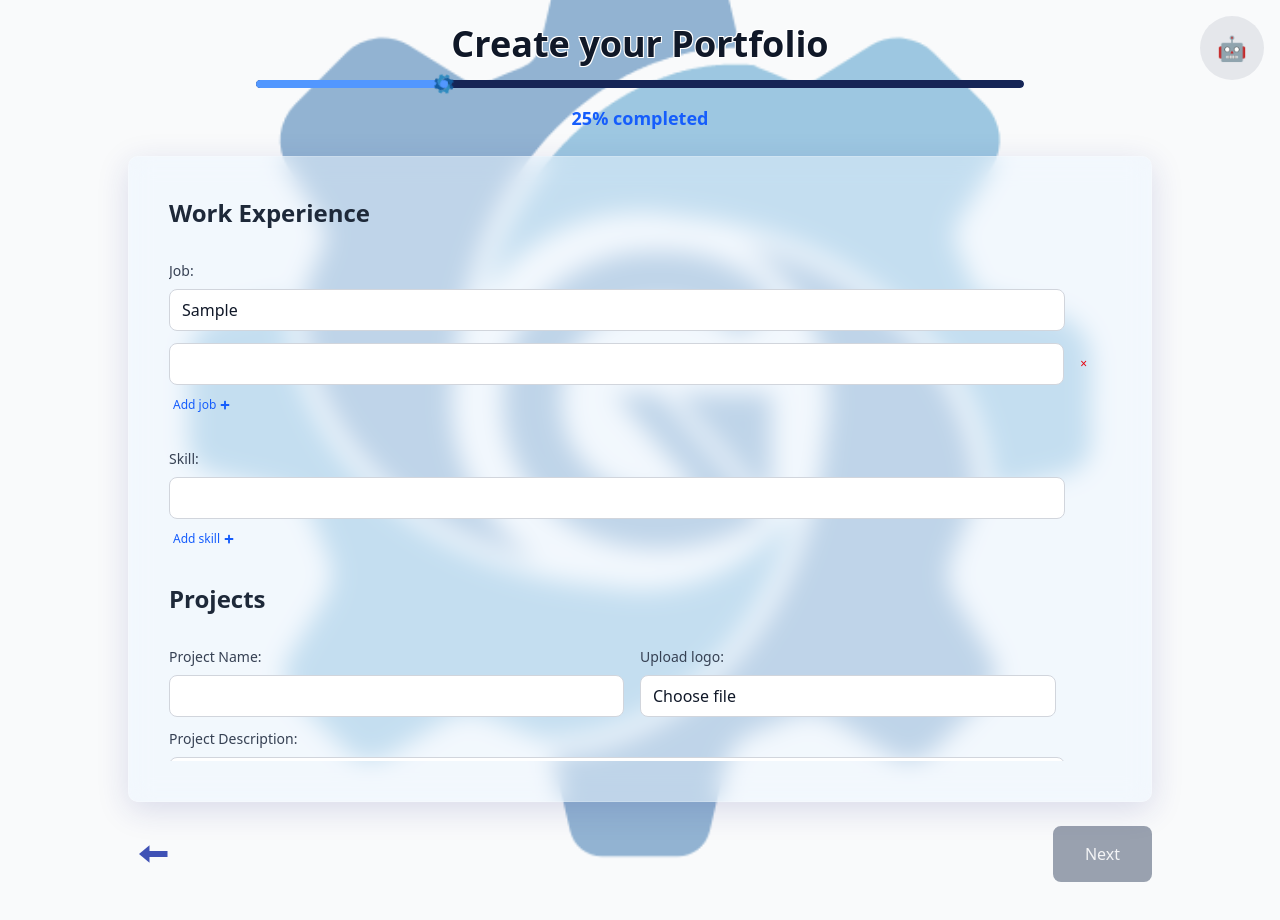
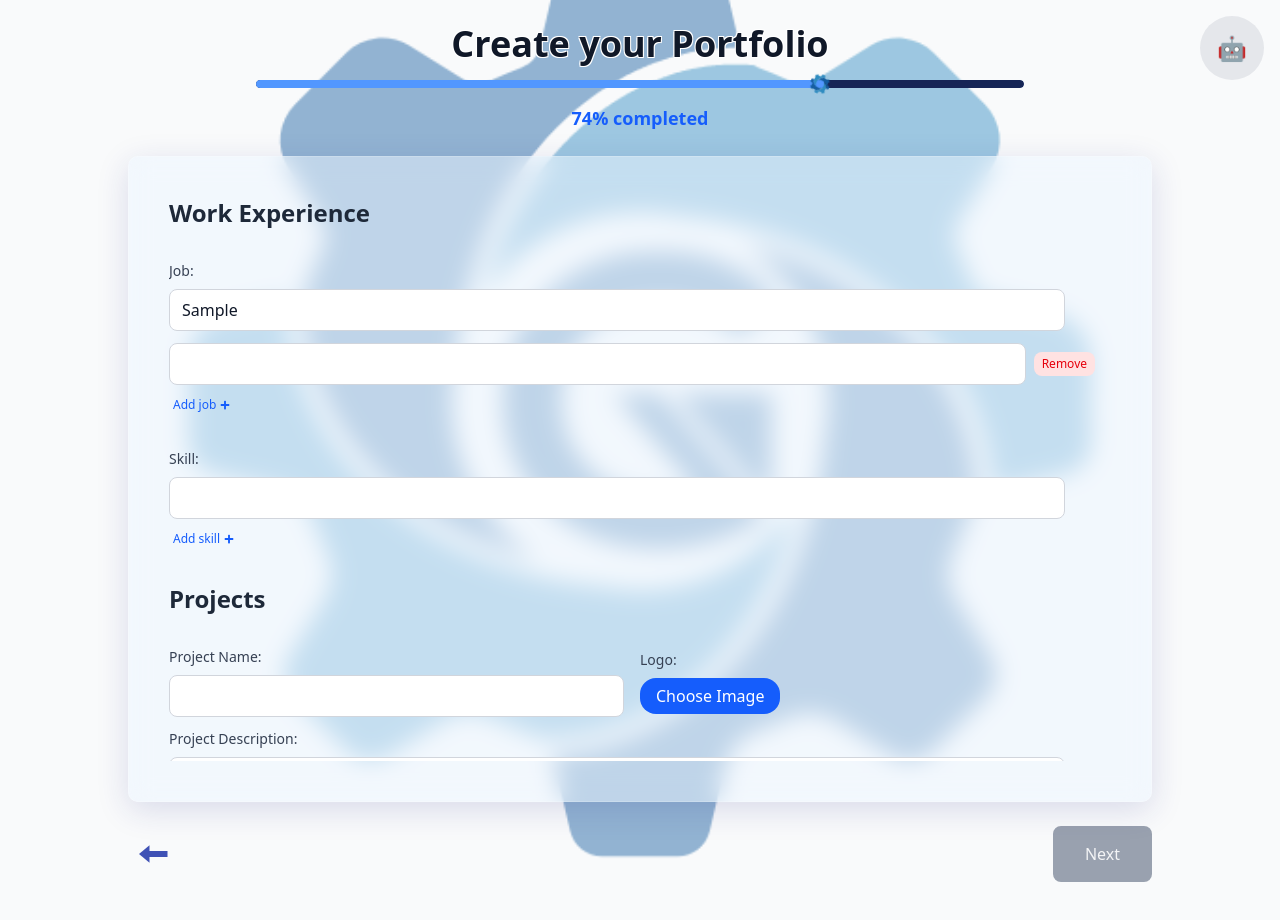
Before and after one commit to ICPEP-SE-CITU/GearFolio, a Next.js app: page /portfolio_creation_page/6_work_experience in a window 1280 px wide. Both pictures are taken after typing "Sample" into the empty fields and a click on the button "Add job". Shown: the top 920 px of the page. Built offline with nearby package versions, Linux system fonts and the light colour scheme.

Commit message:
page 5, 6, 7 clean up

```diff
--- a/src/app/(routes)/portfolio_creation_page/5_upload_certificates/page.js
+++ b/src/app/(routes)/portfolio_creation_page/5_upload_certificates/page.js
@@ -94,7 +94,7 @@ export default function CertificatesPage() {
     setCertificates(prev => prev.filter((_, index) => index !== indexToRemove));
   };
 
-  //const canProceed = certificates.length > 0 && description.trim().length > 0;
+  const canProceed = certificates.length > 0;
 
   // Function to open the modal and set the selected image
   const openModal = (cert) => {
@@ -272,7 +272,11 @@ export default function CertificatesPage() {
           <div className="absolute -bottom-12 right-0">
             <Link
               href="/portfolio_creation_page/6_work_experience"
-              className="py-2 px-8 font-medium rounded-md focus:outline-none focus:ring-2 focus:ring-offset-2 focus:ring-blue-500 transition-all duration-200 bg-blue-600 text-white hover:bg-blue-700"
+              className={`py-2 px-8 font-medium rounded-md focus:outline-none focus:ring-2 focus:ring-offset-2 focus:ring-blue-500 transition-all duration-200 ${canProceed
+                  ? "bg-blue-600 text-white hover:bg-blue-700"
+                  : "bg-gray-400 text-gray-100 cursor-not-allowed"
+                }`}
+              onClick={(e) => !canProceed && e.preventDefault()}
             >
               Next
             </Link>
--- a/src/app/(routes)/portfolio_creation_page/6_work_experience/page.js
+++ b/src/app/(routes)/portfolio_creation_page/6_work_experience/page.js
@@ -15,18 +15,35 @@ export default function WorkExperiencePage() {
     description: "",
     link: ""
   }]);
-  const [progress, setProgress] = useState(15);
-  const [targetProgress, setTargetProgress] = useState(15);
+  const [progress, setProgress] = useState(69);
+  const [targetProgress, setTargetProgress] = useState(69);
+  const [projectLinkErrors, setProjectLinkErrors] = useState([false]);
 
   useEffect(() => {
-    let newProgress = 15;
+    const baseProgress = 69; // Progress starts at 69%
+    const maxProgress = 83;  // Progress ends at 83%
+    let addedProgress = 0;
+    const progressForJobs = 5;
+    const progressForSkills = 4;
+    const progressForProjects = 5;
 
-    if (jobs.some(j => j.trim())) newProgress += 10;
-    if (skills.some(s => s.trim())) newProgress += 10;
-    if (projects.some(p => p.name.trim())) newProgress += 10;
+    // Add progress if at least one job exists with content
+    if (jobs.some(j => j.trim() !== "")) {
+      addedProgress += progressForJobs;
+    }
+    // Add progress if at least one skill exists with content
+    if (skills.some(s => s.trim() !== "")) {
+      addedProgress += progressForSkills;
+    }
+    // Add progress if at least one project exists with a name
+    // (Could add more checks for logo/desc/link if needed for progress)
+    if (projects.some(p => p.name.trim() !== "")) {
+      addedProgress += progressForProjects;
+    }
 
-    newProgress = Math.min(45, newProgress);
-    setTargetProgress(newProgress);
+    // Calculate the final target progress
+    const newTargetProgress = Math.min(maxProgress, baseProgress + addedProgress);
+    setTargetProgress(newTargetProgress);
   }, [jobs, skills, projects]);
 
   useEffect(() => {
@@ -64,6 +81,7 @@ export default function WorkExperiencePage() {
     newSkills[index] = value;
     setSkills(newSkills);
   };
+
   const removeSkill = (index) => {
     if (skills.length > 1) {
       const newSkills = [...skills];
@@ -79,25 +97,44 @@ export default function WorkExperiencePage() {
       description: "",
       link: ""
     }]);
+    setProjectLinkErrors(prevErrors => [...prevErrors, false]);
   };
 
   const updateProject = (index, field, value) => {
     const newProjects = [...projects];
     newProjects[index][field] = value;
     setProjects(newProjects);
+
+    if (field === 'link') {
+      const isValid = !value || value.startsWith("https://");
+      const newErrors = [...projectLinkErrors];
+      newErrors[index] = !isValid; //Error flag to true if NOT valid
+      setProjectLinkErrors(newErrors);
+    }
   };
 
   const removeProject = (index) => {
     if (projects.length > 1) {
-      const newProjects = [...projects];
-      newProjects.splice(index, 1);
+      const newProjects = projects.filter((_, i) => i !== index);
       setProjects(newProjects);
+
+      const newErrors = projectLinkErrors.filter((_, i) => i !== index);
+      setProjectLinkErrors(newErrors);
     }
   };
 
-  const canProceed = jobs.some(j => j.trim()) &&
-                    skills.some(s => s.trim()) &&
-                    projects.some(p => p.name.trim());
+  const canProceed =
+    // Must have at least one non-empty job entry
+    jobs.some(job => job.trim()) &&
+    // Must have at least one non-empty skill entry
+    skills.some(skill => skill.trim()) &&
+    // CHANGED: Must have at least one project where logo, description, AND a valid link are present
+    projects.some(project =>
+      project.logo !== null &&                     // Check if logo file object exists
+      project.description.trim() !== "" &&       // Check if description is non-empty
+      project.link.startsWith("https://")        // Check if link starts with https://
+      && project.name.trim() !== ""
+    );
 
   return (
     <div className="min-h-screen flex flex-col items-center justify-center bg-gray-50 p-6 relative overflow-hidden">
@@ -164,15 +201,15 @@ export default function WorkExperiencePage() {
                           type="text"
                           value={job}
                           onChange={(e) => updateJob(index, e.target.value)}
-                          className="w-full max-w-4xl px-3 py-2 border border-gray-300 rounded-md focus:outline-none focus:ring-2 focus:ring-blue-500 bg-white text-gray-900"
+                          className="w-full max-w-4xl px-3 py-2 border border-gray-300 rounded-md focus:outline-none bg-white text-gray-900"
                         />
                         {index > 0 && (
                           <button
                             type="button"
                             onClick={() => removeJob(index)}
-                            className="px-2 py-1 text-xs text-red-600 hover:bg-red-50 rounded"
+                            className="px-2 py-1 text-xs bg-red-100 text-red-600 hover:bg-red-200 rounded-md transition-colors"
                           >
-                            ×
+                            Remove
                           </button>
                         )}
                       </div>
@@ -202,15 +239,15 @@ export default function WorkExperiencePage() {
                           type="text"
                           value={skill}
                           onChange={(e) => updateSkill(index, e.target.value)}
-                          className="w-full max-w-4xl px-3 py-2 border border-gray-300 rounded-md focus:outline-none focus:ring-2 focus:ring-blue-500 bg-white text-gray-900"
+                          className="w-full max-w-4xl px-3 py-2 border border-gray-300 rounded-md focus:outline-none bg-white text-gray-900"
                         />
                         {index > 0 && (
                           <button
                             type="button"
                             onClick={() => removeSkill(index)}
-                            className="px-2 py-1 text-xs text-red-600 hover:bg-red-50 rounded"
+                            className="px-2 py-1 text-xs bg-red-100 text-red-600 hover:bg-red-200 rounded-md transition-colors"
                           >
-                            ×
+                            Remove
                           </button>
                         )}
                       </div>
@@ -242,24 +279,46 @@ export default function WorkExperiencePage() {
                             type="text"
                             value={project.name}
                             onChange={(e) => updateProject(index, 'name', e.target.value)}
-                            className="w-full max-w-lg px-3 py-2 border border-gray-300 rounded-md focus:outline-none focus:ring-2 focus:ring-blue-500 bg-white text-gray-900"
+                            className="w-full max-w-lg px-3 py-2 border border-gray-300 rounded-md focus:outline-none bg-white text-gray-900"
                           />
                         </div>
                         <div className="w-full">
-                          <label className="block text-sm font-medium text-gray-700 mb-2">Upload logo:</label>
-                          <div className="flex items-center gap-2 w-full">
+                          <label className="block text-sm font-medium text-gray-700 mb-2">Logo:</label>
+                          <div className="flex items-center gap-2 w-full"> {/* Parent flex container */}
                             <input
                               type="file"
                               onChange={(e) => updateProject(index, 'logo', e.target.files[0])}
                               className="hidden"
-                              id={`file-upload-${index}`}
+                              id={`project-logo-upload-${index}`}
+                              accept="image/*" // Example: accept only images
                             />
+                            {/* CHANGED: Label styled as button, FIXED text, intrinsic width */}
                             <label
-                              htmlFor={`file-upload-${index}`}
-                              className="w-full max-w-[26rem] px-3 py-2 border border-gray-300 rounded-md focus:outline-none focus:ring-2 focus:ring-blue-500 bg-white text-gray-900 cursor-pointer"
+                              htmlFor={`project-logo-upload-${index}`}
+                              className="w-fit px-4 py-1.5 bg-blue-600 text-white text-center rounded-2xl cursor-pointer hover:bg-blue-700 transition-colors whitespace-nowrap" // CHANGED: w-fit, whitespace-nowrap; REMOVED: flex-grow, truncate
                             >
-                              Choose file
+                              {project.logo ? "Choose Image" : "Choose Image"}
                             </label>
+
+                            {/* ADDED: Conditionally display filename next to button */}
+                            {project.logo && (
+                              <span className="text-sm text-gray-700 truncate flex-1 min-w-0" title={project.logo.name}>
+                                {project.logo.name}
+                              </span>
+                            )}
+
+                            {/* Clear button appears after filename if logo exists */}
+                            {project.logo && (
+                              <button
+                                type="button"
+                                onClick={() => updateProject(index, 'logo', null)}
+                                // Optional: Slightly improved styling for clear button
+                                className="px-2 py-1 text-xs bg-gray-100 text-red-700 hover:bg-gray-200 rounded-md transition-colors flex-shrink-0"
+                                title="Clear selected logo"
+                              >
+                                Clear
+                              </button>
+                            )}
                           </div>
                         </div>
                       </div>
@@ -268,28 +327,39 @@ export default function WorkExperiencePage() {
                         <textarea
                           value={project.description}
                           onChange={(e) => updateProject(index, 'description', e.target.value)}
-                          className="w-full max-w-4xl px-3 py-2 border border-gray-300 rounded-md focus:outline-none focus:ring-2 focus:ring-blue-500 bg-white text-gray-900"
-                          rows={2}
+                          className="w-full max-w-4xl px-3 py-2 border border-gray-300 rounded-md focus:outline-none bg-white text-gray-900 h-24 resize-none"
                         />
                       </div>
                       <div className="flex items-center justify-between">
                         <div className="w-full">
-                          <label className="block text-sm font-medium text-gray-700 mb-2">Link:</label>
+                          <label className="block text-sm font-medium text-gray-700 mb-1">Link:</label> {/* Reduced mb */}
                           <input
                             type="url"
                             value={project.link}
                             onChange={(e) => updateProject(index, 'link', e.target.value)}
-                            className="w-full max-w-4xl px-3 py-2 border border-gray-300 rounded-md focus:outline-none focus:ring-2 focus:ring-blue-500 bg-white text-gray-900"
+                            className={`w-full max-w-4xl px-3 py-2 border rounded-md focus:outline-none bg-white text-gray-900 ${projectLinkErrors[index]
+                              ? 'border-red-500 focus:ring-red-500 focus:border-red-500' // Red border/ring on error
+                              : 'focus:outline-none' // Default border/ring
+                              }`}
+                            placeholder="https://example.com"
+                            pattern="https://.*" // Keep pattern for browser hints/validation
+                            title="Link must start with https://" // Updated title
                           />
+                          {/* ADDED: Conditional warning message */}
+                          {projectLinkErrors[index] && (
+                            <p className="text-xs text-red-600 mt-1">
+                              Warning: Link must start with "https://"
+                            </p>
+                          )}
                         </div>
                         <div className="flex gap-1 ml-4 mt-5">
                           {index > 0 && (
                             <button
                               type="button"
                               onClick={() => removeProject(index)}
-                              className="px-2 py-1 text-xs text-red-600 hover:bg-red-50 rounded"
+                              className="px-2 py-1 text-xs bg-red-100 text-red-600 hover:bg-red-200 rounded-md transition-colors"
                             >
-                              ×
+                              Remove Project
                             </button>
                           )}
                         </div>
@@ -316,16 +386,15 @@ export default function WorkExperiencePage() {
         {/* Navigation */}
         <div className="flex justify-between mt-6">
           <Link href="/portfolio_creation_page/5_upload_certificates"
-          className="p-2 flex items-center justify-center rounded-md bg-transparent hover:transition-all duration-300 group">
+            className="p-2 flex items-center justify-center rounded-md bg-transparent hover:transition-all duration-300 group">
             <FcLeft className="text-4xl group-hover:scale-125 transition-transform duration-300" />
           </Link>
           <Link
             href="/portfolio_creation_page/7_template_section"
-            className={`py-4 px-8 font-medium rounded-md focus:outline-none focus:ring-2 focus:ring-offset-2 focus:ring-blue-500 transition-all duration-200 ${
-              canProceed
-                ? "bg-blue-600 text-white hover:bg-blue-700"
-                : "bg-gray-400 text-gray-100 cursor-not-allowed"
-            }`}
+            className={`py-4 px-8 font-medium rounded-md focus:outline-none focus:ring-2 focus:ring-offset-2 focus:ring-blue-500 transition-all duration-200 ${canProceed
+              ? "bg-blue-600 text-white hover:bg-blue-700"
+              : "bg-gray-400 text-gray-100 cursor-not-allowed"
+              }`}
             onClick={(e) => !canProceed && e.preventDefault()}
           >
             Next
--- a/src/app/(routes)/portfolio_creation_page/7_template_section/page.js
+++ b/src/app/(routes)/portfolio_creation_page/7_template_section/page.js
@@ -1,5 +1,4 @@
 "use client";
-
 
 import { useState, useRef, useEffect } from "react"; // Import React hooks for state and lifecycle management
 import Link from "next/link";
@@ -8,33 +7,26 @@ import Image from "next/image"; // Import Image from Next.js for optimized image
 import { Progress } from "@/components/ui/progress"; // Import custom Progress component
 
 export default function TemplatePage() {
-  const [selectedTemplates, setSelectedTemplates] = useState([]);
-  const [progress, setProgress] = useState(30);
-  const [targetProgress, setTargetProgress] = useState(30);
+  const [selectedTemplate, setSelectedTemplate] = useState(null);
+  const [progress, setProgress] = useState(83);
+  const [targetProgress, setTargetProgress] = useState(83);
 
-  const MAX_PAGE_PROGRESS = 10;
-
-  const toggleTemplate = (template) => {
-    setSelectedTemplates((prev) => {
-      if (prev.includes(template)) {
-        // If the template is already selected, remove it
-        return prev.filter((item) => item !== template);
-      } else {
-        // If the template is not selected, add it
-        return [...prev, template];
+  const handleTemplateSelect = (templateId) => {
+    setSelectedTemplate(prevSelected => {
+      if (prevSelected === templateId) {
+        return null;
       }
+      return templateId;
     });
   };
 
   useEffect(() => {
-    if (selectedTemplates.length > 0) {
-      setProgress(40);
-      setTargetProgress(40);
+    if (selectedTemplate !== null) {
+      setTargetProgress(100);
     } else {
-      setProgress(30);
-      setTargetProgress(30);
+      setTargetProgress(83);
     }
-  }, [selectedTemplates]);
+  }, [selectedTemplate]);
 
   useEffect(() => {
     if (Math.abs(progress - targetProgress) < 0.1) {
@@ -52,7 +44,7 @@ export default function TemplatePage() {
     return () => cancelAnimationFrame(animationFrame);
   }, [progress, targetProgress]);
 
-  const canProceed = selectedTemplates.length > 0;
+  const canProceed = selectedTemplate != null;
 
   return (
     <div className="min-h-screen bg-gray-50 p-6 md:p-12 flex flex-col items-center justify-center">
@@ -81,13 +73,12 @@ export default function TemplatePage() {
             {/* Progress bar */}
             <div className="bg-blue-100 rounded-full overflow-hidden h-2">
               {/* progress bar */}
-
+              <Progress value={progress} className="h-2 transition-all duration-300 ease-out"/>
               {/* Gear positioned on top of progress bar */}
               <div
                 className="absolute top-0 z-20 transition-all duration-300 ease-out"
                 style={{
-                  /* kuwang pa */
-                  left: { progress },
+                  left: `${progress}%`,
                   transform: 'translate(-50%, -50%)',
                   marginTop: "4px",
                   marginLeft: "-4px"
@@ -123,15 +114,14 @@ export default function TemplatePage() {
               {[1, 2, 3].map((template) => (
                 <div
                   key={template}
-                  onClick={() => toggleTemplate(template)}
+                  onClick={() => handleTemplateSelect(template)}
                   className={`border rounded-lg h-90 flex items-center justify-center text-lg font-medium cursor-pointer transition
-                      ${selectedTemplates.includes(template)
+                    ${selectedTemplate === template
                       ? "bg-blue-200 border-blue-400 text-blue-800 shadow-lg"
                       : "text-gray-700 hover:shadow-lg"
                     }`}
                 >
                   Template {template}
-
                 </div>
               ))}
             </div>
```
